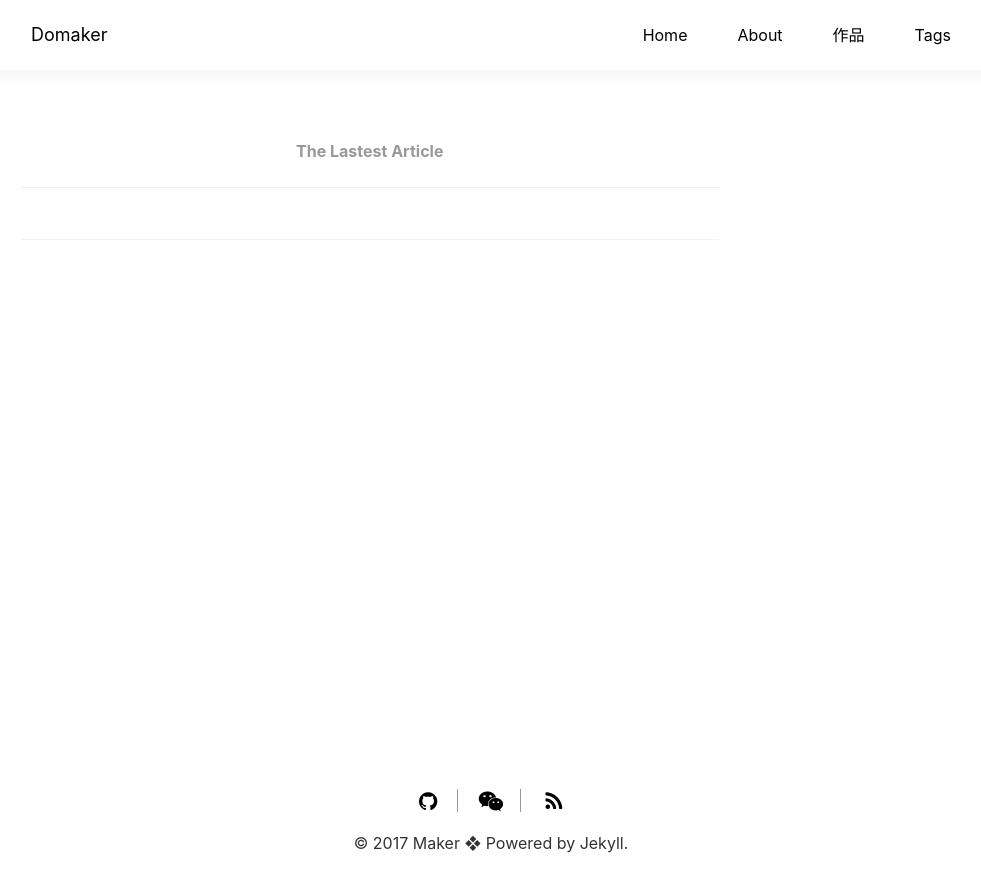
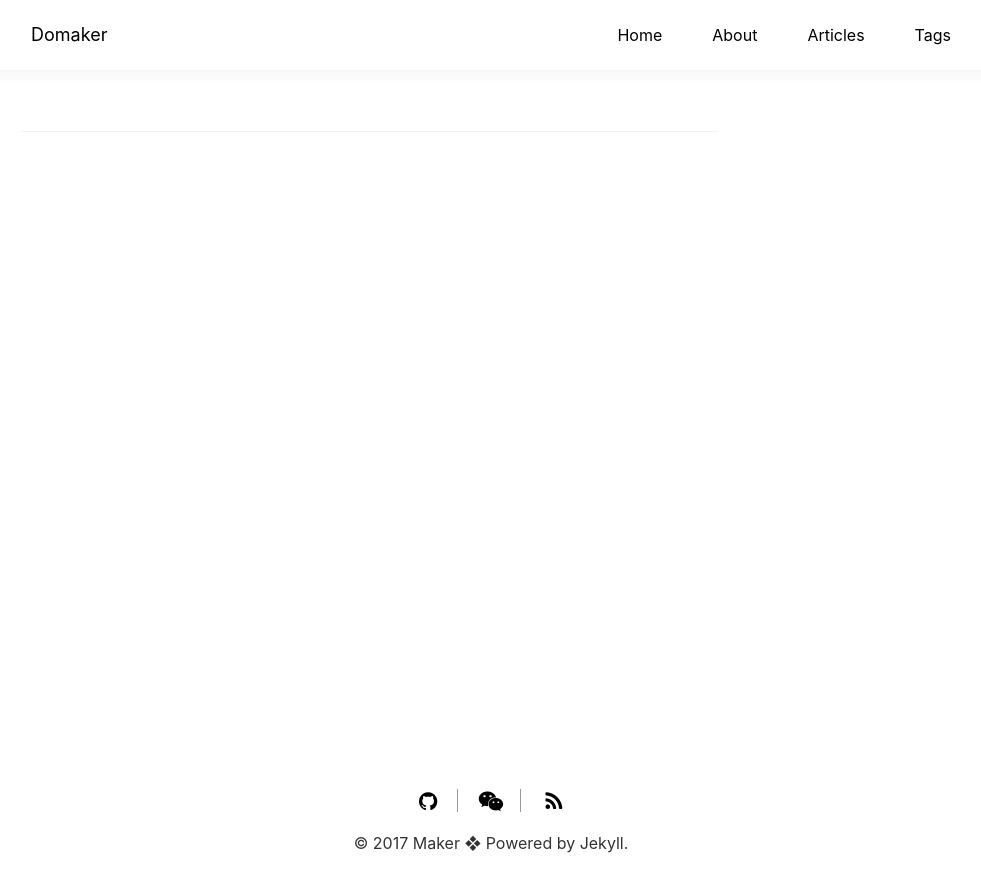
Before and after one commit to HerbCollins/HerbCollins.github.io, a Jekyll site: the page built from articles.md, in a window 1280 px wide. Shown: the top 892 px of the page, without its empty margins (149-1130 px from the left). Built offline with Jekyll 4.4.1, drawn with Linux system fonts in a browser that asks for light colours; our own code applies the rules of GitHub Pages for plain Markdown files.

Commit message:
修改nav以及artices页面样式

```diff
--- a/articles.md
+++ b/articles.md
@@ -1,52 +1,50 @@
 ---
-layout: page
-title:"Articles"
-description: "个人博客"
+layout: new
+title: "Articles"
+description: "Articles"
 ---
 
+
 <div class="container">
-		<div class="row">
-			<div class="col-xs-12 col-md-8 col-lg-9">
-				<div class="page-header text-center">
-					<p class="page-title">The Lastest Article</p>
+	<div class="row">
+		<div class="col-xs-12 col-md-8 col-lg-9">
+			<div class="panel">
+				<div class="panel-body">
+					{% for post in paginator.posts %}
+						<h1><a href="{{ post.url | prepend: site.baseurl }}">{{ post.title }}</a></h1>
+						<p>{{ post.content }}</p>
+						<div class="article-attrs">
+							<span>
+								<i class="fa fa-fw fa-calendar"></i> {{ post.date | date: "%Y-%m-%d" }}
+							</span>
+							<span><i class="fa fa-fw fa-tags"></i>
+								{% for tag in post.tags %}
+									<span>{{ tag }}</span>
+								{% endfor %}
+							</span>
+						</div>
+					{% endfor %}
 				</div>
-				<div class="panel">
-					<div class="panel-body">
-						{% for post in paginator.posts %}
-							<h1><a href="{{ post.url | prepend: site.baseurl }}">{{ post.title }}</a></h1>
-							<p>{{ post.content }}</p>
-							<div class="article-attrs">
-								<span>
-									<i class="fa fa-fw fa-calendar"></i> {{ post.date | date: "%Y-%m-%d" }}
-								</span>
-								<span><i class="fa fa-fw fa-tags"></i>
-									{% for tag in post.tags %}
-										<span>{{ tag }}</span>
-									{% endfor %}
-								</span>
-							</div>
-						{% endfor %}
-					</div>
-				</div>
+			</div>
 
-				<!-- Pager -->
-				{% if paginator.total_pages > 1 %}
-				<ul class="pager">
-				    {% if paginator.previous_page %}
-				    <li class="previous">
-				        <a href="{{ paginator.previous_page_path | prepend: site.baseurl | replace: '//', '/' }}">上一页</a>
-				    </li>
-				    {% endif %}
-				    {% if paginator.next_page %}
-				    <li class="next">
-				        <a href="{{ paginator.next_page_path | prepend: site.baseurl | replace: '//', '/' }}">下一页</a>
-				    </li>
-				    {% endif %}
-				</ul>
-				{% endif %}
-			</div>
-			<div class="col-xs-12 col-md-4 col-lg-3">
+			<!-- Pager -->
+			{% if paginator.total_pages > 1 %}
+			<ul class="pager">
+			    {% if paginator.previous_page %}
+			    <li class="previous">
+			        <a href="{{ paginator.previous_page_path | prepend: site.baseurl | replace: '//', '/' }}">上一页</a>
+			    </li>
+			    {% endif %}
+			    {% if paginator.next_page %}
+			    <li class="next">
+			        <a href="{{ paginator.next_page_path | prepend: site.baseurl | replace: '//', '/' }}">下一页</a>
+			    </li>
+			    {% endif %}
+			</ul>
+			{% endif %}
+		</div>
+		<div class="col-xs-12 col-md-4 col-lg-3">
 
-			</div>
 		</div>
 	</div>
+</div>
```
Also changed, not shown: about.md (+1 -1 lines), products.md (deleted, +0 -5 lines), tags.md (+1 -1 lines).
